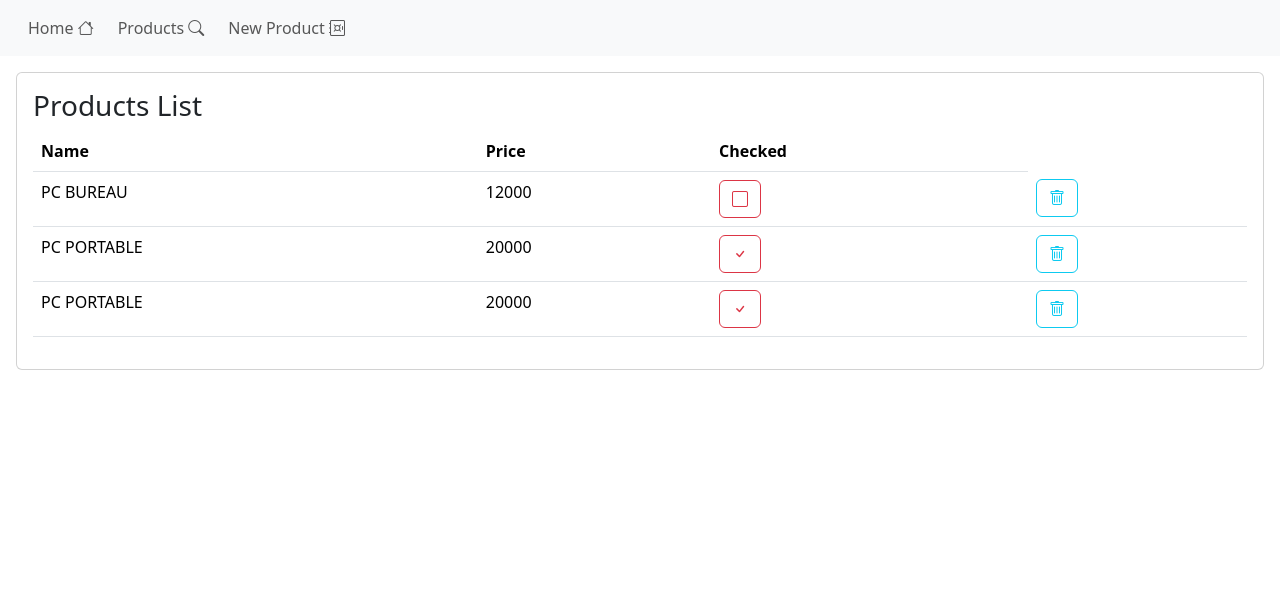
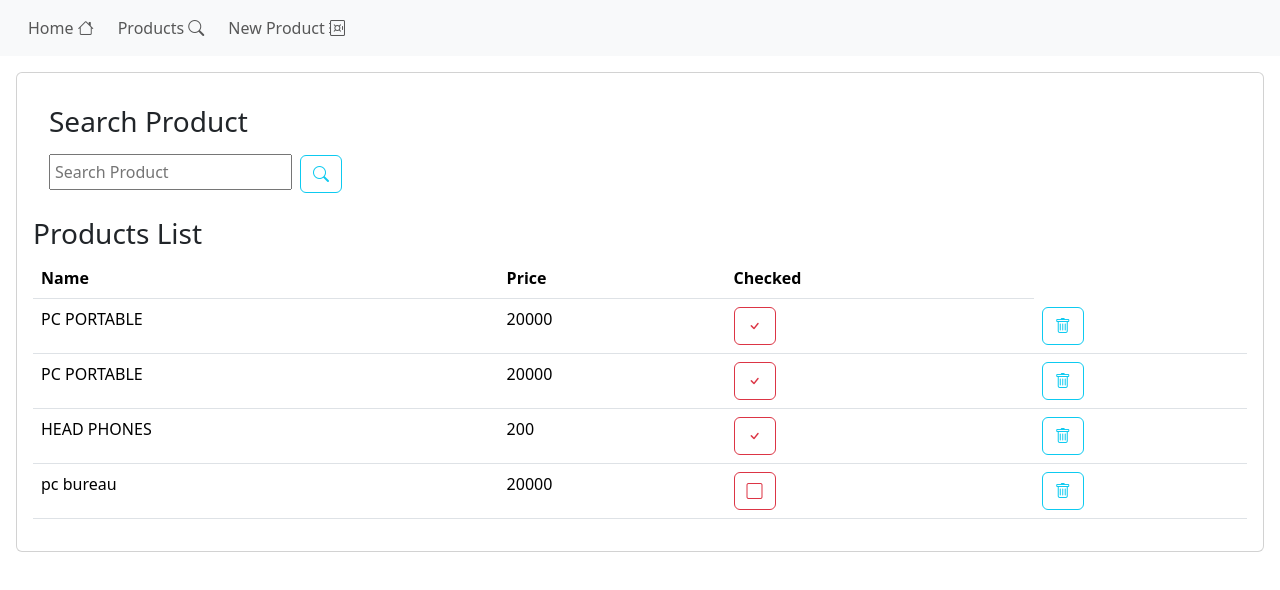
Before and after one commit to roumaysae/Gestion-des-pdts-Angular_jsonServer, an Angular app: page /products in a window 1280 px wide. Shown: the top 590 px of the page. Built offline with nearby package versions, Linux system fonts and the light colour scheme; data requests are answered from the project's data file.

Commit message:
FORM creation

```diff
--- a/data/db.json
+++ b/data/db.json
@@ -1,11 +1,5 @@
 {
   "products": [
-    {
-      "id": "5",
-      "name": "PC BUREAU",
-      "price": 12000,
-      "checked": false
-    },
     {
       "id": "2",
       "name": "PC PORTABLE",
@@ -17,6 +11,18 @@
       "name": "PC PORTABLE",
       "price": 20000,
       "checked": true
+    },
+    {
+      "id": "2468",
+      "name": "HEAD PHONES",
+      "price": "200",
+      "checked": true
+    },
+    {
+      "id": "0cf8",
+      "name": "pc bureau",
+      "price": "20000",
+      "checked": false
     }
   ]
 }
--- a/src/app/app.module.ts
+++ b/src/app/app.module.ts
@@ -8,6 +8,7 @@ import { ProductsComponent } from './products/products.component';
 import { NewProductComponent } from './new-product/new-product.component';
 import {HttpClient, HttpClientModule} from "@angular/common/http";
 import {ProductService} from "./services/product.service";
+import {FormsModule, ReactiveFormsModule} from "@angular/forms";
 
 @NgModule({
   declarations: [
@@ -19,8 +20,10 @@ import {ProductService} from "./services/product.service";
   imports: [
     BrowserModule,
     AppRoutingModule,
-    HttpClientModule //pour start sending requests from client to server and get res
+    HttpClientModule, //pour start sending requests from client to server and get res
     // and we'll inject it in the component of products
+    ReactiveFormsModule,
+    FormsModule
   ],
   providers: [
     provideClientHydration()
--- a/src/app/new-product/new-product.component.html
+++ b/src/app/new-product/new-product.component.html
@@ -1,8 +1,25 @@
 <div class="p-3">
   <div class="card">
     <div class="card-body">
-      <h3>NewProducts component</h3>
+     <div class="row">
+<div class="col-md-6">
+         <h5 class="card-title">Add New Product</h5>
+<form [formGroup]="productForm" (ngSubmit)="saveProduct()">
+  <div class="mb-3">
+      <label for="name" class="form-label">Product Name</label>
+      <input type="text" class="form-control" id="name" formControlName="name">
+  </div>
+  <div class="mb-3">
+      <label for="price" class="form-label">Product price</label>
+      <input class="form-control" id="price" formControlName="price">
+  </div>
+  <div class="mb-3">
+      <label class="form-label"> Product checked </label>
+      <input type="checkbox" class="form-check-input" id="checked" formControlName="checked">
+  </div>
+  <button [disabled]="productForm.invalid" class="btn btn-info">Save</button>
+</form>
+     </div>
     </div>
   </div>
-
-</div>
+  </div></div>
--- a/src/app/new-product/new-product.component.ts
+++ b/src/app/new-product/new-product.component.ts
@@ -1,10 +1,37 @@
-import { Component } from '@angular/core';
+import {Component, OnInit} from '@angular/core';
+import {FormBuilder, FormGroup, Validators} from "@angular/forms";
+import {ProductService} from "../services/product.service";
+import {Product} from "../model/product.model";
 
 @Component({
   selector: 'app-new-product',
   templateUrl: './new-product.component.html',
   styleUrl: './new-product.component.css'
 })
-export class NewProductComponent {
+export class NewProductComponent implements OnInit{
+    public productForm!:FormGroup;
 
+    constructor(private  fb: FormBuilder, private productService: ProductService) {
+    }
+
+    ngOnInit() { //stocker tous les donnes saisies dans le formulaire avec le formBuilder dans productForm
+           this.productForm= this.fb.group({
+            name: this.fb.control('',[Validators.required]),
+            price: this.fb.control(0,[Validators.required]),
+            checked: this.fb.control(false)
+           })
+    }
+
+  saveProduct() {
+
+    let product:Product = this.productForm.value;//toute les donnees de prdt se trouve dans le formBuilder et j'appelle le service productservice
+    this.productService.addProduct(product).subscribe({
+      next: data => {
+      alert(JSON.stringify(data))
+      },
+      error: error => {
+        console.log(error);
+      }
+    });
+  }
 }
--- a/src/app/products/products.component.html
+++ b/src/app/products/products.component.html
@@ -1,6 +1,15 @@
 <div class="p-3">
   <div class="card">
     <div class="card-body">
+    <div class="card-body">
+      <div>
+      <h3>Search Product</h3>
+          <input class="p-1" type="text" [(ngModel)]="keyword" placeholder="Search Product">
+          <button (click)="searchProducts()"
+                  class="btn btn-outline-info m-2"><i class="bi bi-search"></i>
+          </button>
+    </div>
+    </div>
       <h3>Products List</h3>
 
       <table class="table">
--- a/src/app/products/products.component.ts
+++ b/src/app/products/products.component.ts
@@ -14,7 +14,7 @@ import {Observable} from "rxjs";
 export class ProductsComponent implements OnInit{
 
   products : Array<Product>=[]; // that means ! toi know it's not intialized just keep it
-
+  public  keyword : string="";
   constructor(private productService : ProductService) {
 
   }
@@ -61,4 +61,13 @@ export class ProductsComponent implements OnInit{
      } //ici je mets à jour le front end
      )
   }
+
+  searchProducts() {
+      this.productService.searchProducts(this.keyword)
+      .subscribe(
+        {
+          next: data => this.products=data
+        }
+      )
+  }
 }
--- a/src/app/services/product.service.ts
+++ b/src/app/services/product.service.ts
@@ -8,20 +8,30 @@ import {Product} from "../model/product.model";
 })//it's already provided in the whole root//dés de demarage il est instancié
 export class ProductService {
 
-  constructor(private httpClient : HttpClient) {}
+  constructor(private httpClient: HttpClient) {
+  }
 
   //1st method
-  public getProducts():Observable<Array<Product>>{
+  public getProducts(): Observable<Array<Product>> {
     return this.httpClient.get<Array<Product>>("http://localhost:8080/products");
   }
 
   //2nd method
-  public checkProduct(product:Product):Observable<any>{
+  public checkProduct(product: Product): Observable<any> {
     return this.httpClient.patch<Product>(`http://localhost:8080/products/${product.id}`,
-      {checked: !product.checked});  }
+      {checked: !product.checked});
+  }
 
-  public deleteProduct(product:Product){
-    return this.httpClient.delete<any>(`http://localhost:8080/products/${product.id}`);   }
+  public deleteProduct(product: Product) {
+    return this.httpClient.delete<any>(`http://localhost:8080/products/${product.id}`);
+  }
+
 //on va pas retounrer un prdt donc c'est void
 
+ public addProduct(product: Product): Observable<Product> {
+     return this.httpClient.post<Product>(`http://localhost:8080/products`,product);
 }
+ public searchProducts(keyword: string): Observable<Array<Product>> {
+    return this.httpClient.get<Array<Product>>(`http://localhost:8080/products?name_like=${keyword}`);
+ }
+}
```
